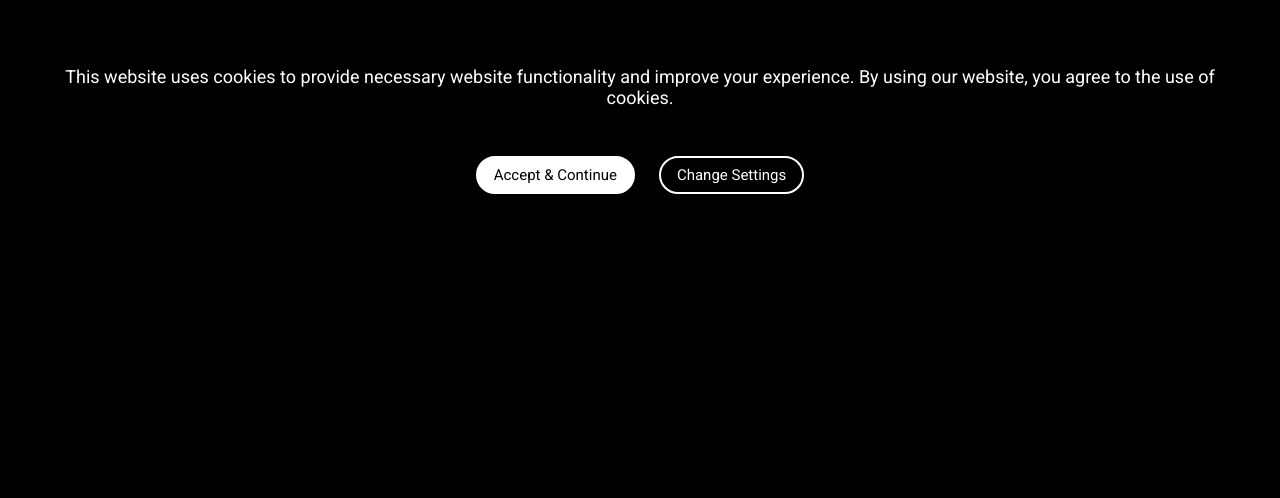
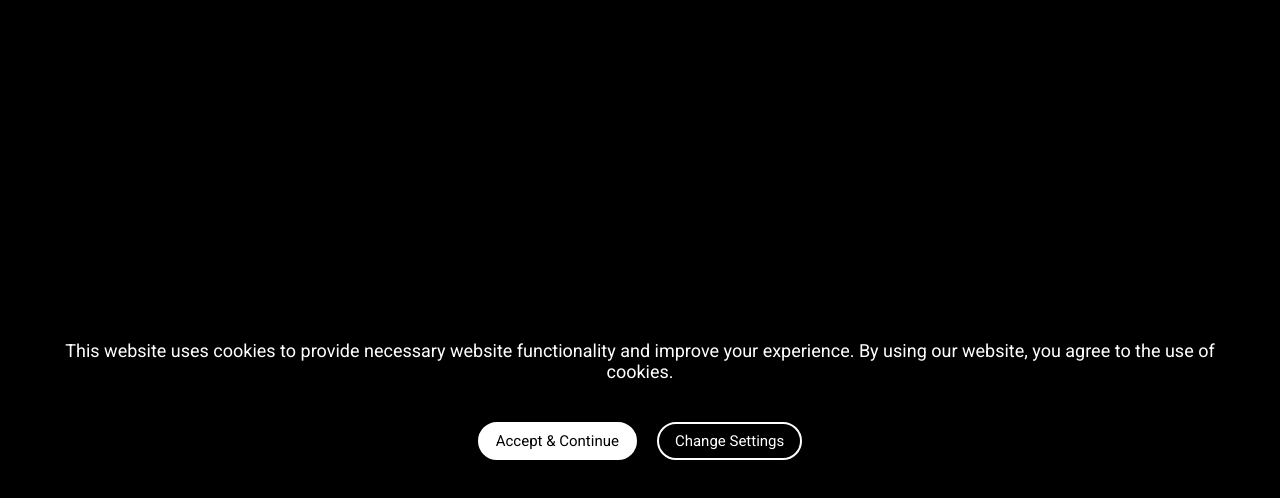
Before and after one commit to pagedeploy/click2autoplay, a plain HTML site: page index.html in a window 1280 px wide. Drawn offline with Linux system fonts and the light colour scheme.

Commit message:
Add files via upload

```diff
--- a/index.html
+++ b/index.html
@@ -33,14 +33,14 @@
           and improve your experience. By using our website, you agree to the
           use of cookies.
         </p>
-        <center>
+        <div class="button-row">
           <button onclick="playVideo('song720p')" class="accept">
             Accept &amp; Continue
           </button>
           <button onclick="playVideo('song1080p')" class="change">
             Change Settings
           </button>
-        </center>
+          </div>
       </div>
 
       <div class="video-container" id="video-container">
--- a/styles.css
+++ b/styles.css
@@ -5,6 +5,8 @@ body {
   overflow: hidden;
   background-size: cover;
   background-repeat: no-repeat;
+  margin: 0;
+  padding: 0;
 }
 
 .parent {
@@ -21,11 +23,22 @@ body {
   background-size: cover;
   height: 100%;
   width: 100%;
+  display: flex;
+  flex-direction: column;
+  justify-content: center;
+  align-items: center;
+  text-align: center;
+}
+
+.button-row {
+  display: flex;
+  gap: 20px;
 }
 
 p {
   font-family: "Roboto", monospace;
-  padding: 40px 50px 10px 50px;
+  padding: 0px 40px 0px 40px;
+  margin: 0;
   text-align: center;
   color: #ffffff;
   font-size: 18px;
@@ -33,7 +46,7 @@ p {
 
 button {
   font-family: "Roboto", monospace;
-  margin-top: 20px;
+  margin-top: 40px;
   border-radius: 20px;
   padding: 8px 16px;
   text-align: center;
@@ -44,13 +57,11 @@ button {
 }
 
 .accept {
-  margin-right: 10px;
   background-color: #ffffff;
   color: #000000;
 }
 
 .change {
-  margin-left: 10px;
   background-color: #000000;
   color: #ffffff;
 }
```
